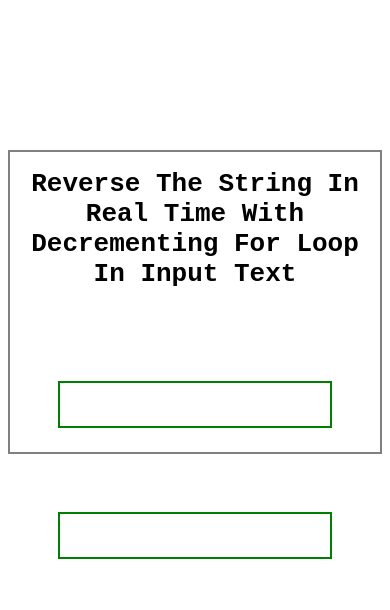
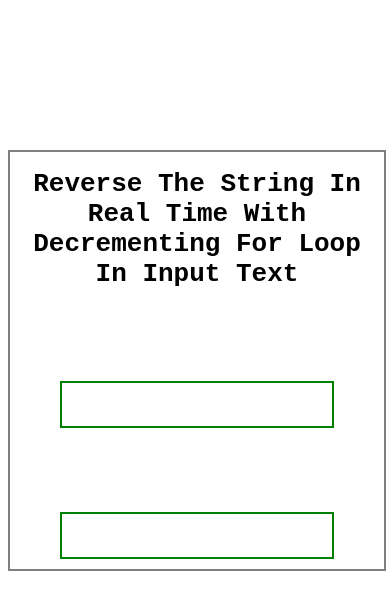
Before and after one commit to harrdyudit/Reverse-String, a plain HTML site: page index.html in a window 390 px wide. Drawn offline with Linux system fonts and the light colour scheme.

Commit message:
Respnsive

```diff
--- a/index.html
+++ b/index.html
@@ -27,10 +27,19 @@
            outline: none;
            border: 2px solid green;
         }
+        @media (min-width:300px) and (max-width:1200px) {
+            .container{
+                width: 100%;
+                height: auto;
+            }
+
+        }
 
     </style>
     <div class="container">
-    <h1>Reverse The String In Real Time With Decrementing For Loop In Input Text</h1>
+    <h1>Reverse The String In Real Time With Decrementing For Loop In Input Text
+
+    </h1>
     <div class="in">
 
         <input type="text" name="" id="reverse" onkeyup="reverseString()" class="item">
```
